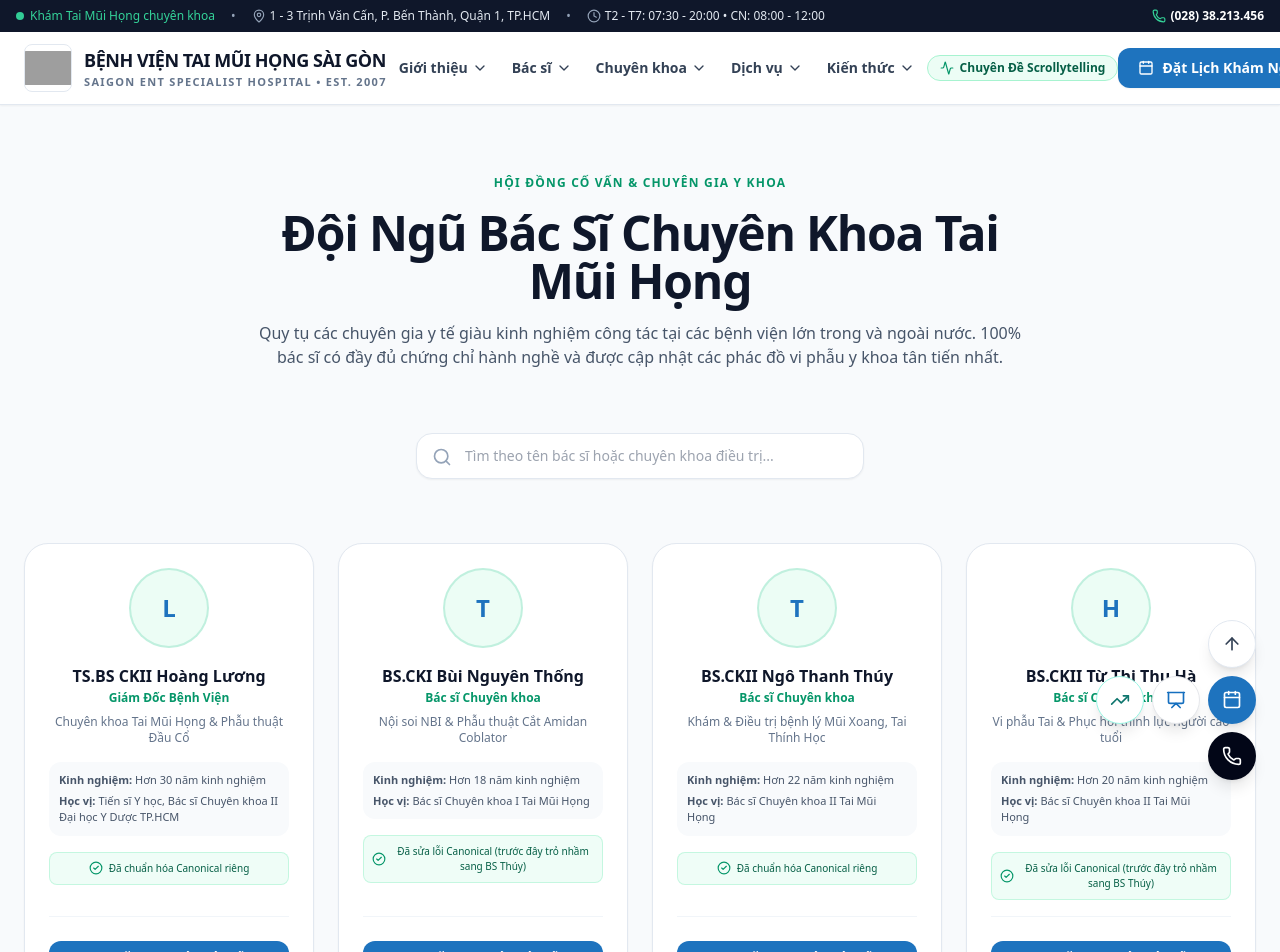
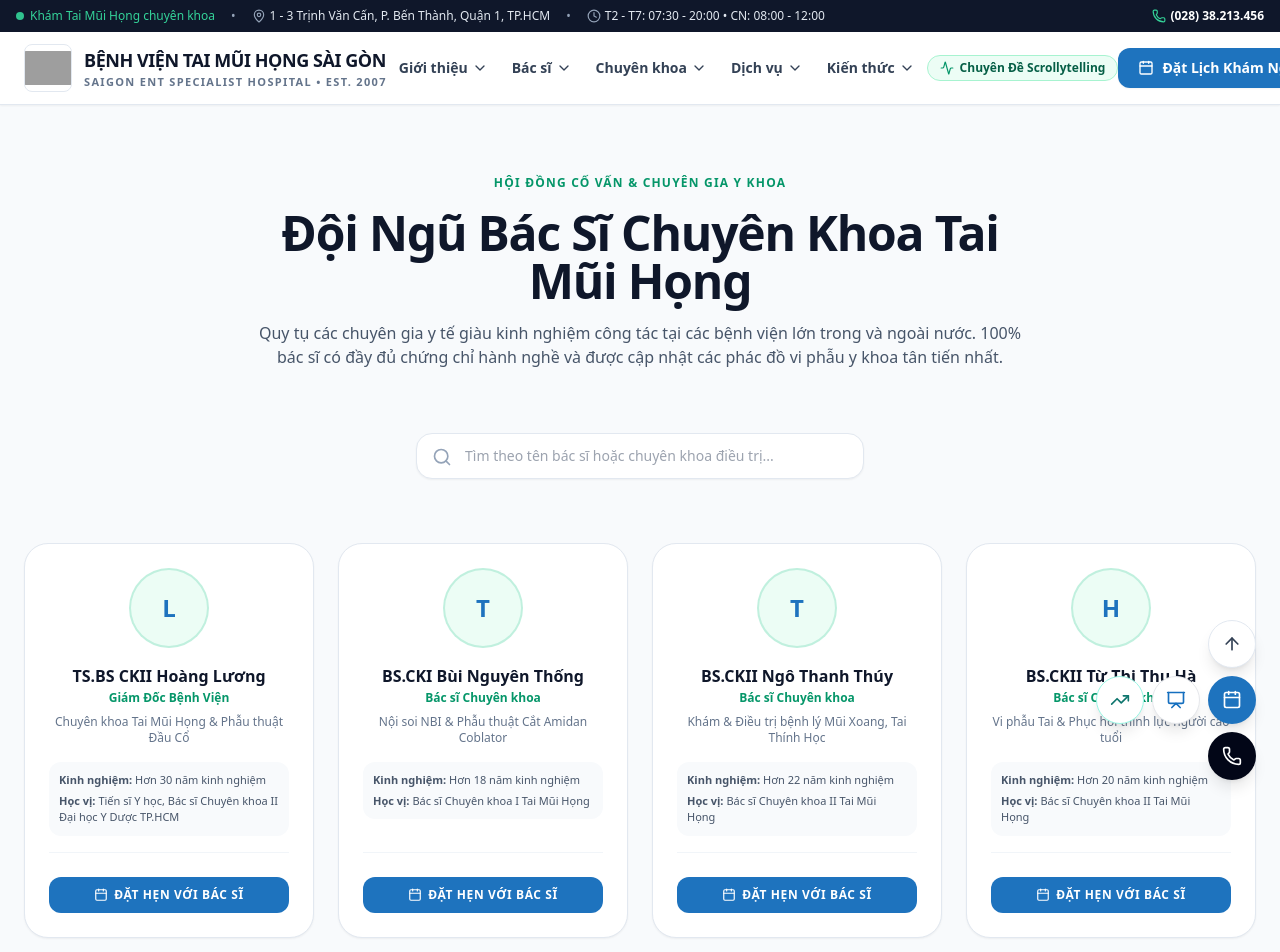
Before and after one commit to vanhien26/taimuihongsg, a Next.js app: page /bac-si in a window 1280 px wide. Shown: the top 952 px of the page. Built offline with nearby package versions, Linux system fonts and the light colour scheme; grey boxes are pictures that could not be loaded.

Commit message:
fix(ui): remove internal canonical audit badge from doctor profile card

```diff
--- a/app/bac-si/page.tsx
+++ b/app/bac-si/page.tsx
@@ -14,8 +14,7 @@ const DOCTORS = [
     specialty: 'Chuyên khoa Tai Mũi Họng & Phẫu thuật Đầu Cổ',
     exp: 'Hơn 30 năm kinh nghiệm',
     edu: 'Tiến sĩ Y học, Bác sĩ Chuyên khoa II Đại học Y Dược TP.HCM',
-    canonical: 'https://taimuihongsg.com/bac-si/ts-bs-ckii-hoang-luong/',
-    status: 'Đã chuẩn hóa Canonical riêng'
+    canonical: 'https://taimuihongsg.com/bac-si/ts-bs-ckii-hoang-luong/'
   },
   {
     name: 'BS.CKI Bùi Nguyên Thống',
@@ -23,8 +22,7 @@ const DOCTORS = [
     specialty: 'Nội soi NBI & Phẫu thuật Cắt Amidan Coblator',
     exp: 'Hơn 18 năm kinh nghiệm',
     edu: 'Bác sĩ Chuyên khoa I Tai Mũi Họng',
-    canonical: 'https://taimuihongsg.com/bac-si/bs-cki-bui-nguyen-thong/',
-    status: 'Đã sửa lỗi Canonical (trước đây trỏ nhầm sang BS Thúy)'
+    canonical: 'https://taimuihongsg.com/bac-si/bs-cki-bui-nguyen-thong/'
   },
   {
     name: 'BS.CKII Ngô Thanh Thúy',
@@ -32,8 +30,7 @@ const DOCTORS = [
     specialty: 'Khám & Điều trị bệnh lý Mũi Xoang, Tai Thính Học',
     exp: 'Hơn 22 năm kinh nghiệm',
     edu: 'Bác sĩ Chuyên khoa II Tai Mũi Họng',
-    canonical: 'https://taimuihongsg.com/bac-si/bs-ngo-thanh-thuy/',
-    status: 'Đã chuẩn hóa Canonical riêng'
+    canonical: 'https://taimuihongsg.com/bac-si/bs-ngo-thanh-thuy/'
   },
   {
     name: 'BS.CKII Từ Thị Thu Hà',
@@ -41,8 +38,7 @@ const DOCTORS = [
     specialty: 'Vi phẫu Tai & Phục hồi thính lực người cao tuổi',
     exp: 'Hơn 20 năm kinh nghiệm',
     edu: 'Bác sĩ Chuyên khoa II Tai Mũi Họng',
-    canonical: 'https://taimuihongsg.com/bac-si/bs-ckii-tu-thi-thu-ha/',
-    status: 'Đã sửa lỗi Canonical (trước đây trỏ nhầm sang BS Thúy)'
+    canonical: 'https://taimuihongsg.com/bac-si/bs-ckii-tu-thi-thu-ha/'
   },
   {
     name: 'BS.CKII Đỗ Kỳ Nhật',
@@ -50,8 +46,7 @@ const DOCTORS = [
     specialty: 'Chẩn đoán nội soi & Điều trị các khối u vùng Đầu Cổ',
     exp: 'Hơn 25 năm kinh nghiệm',
     edu: 'Bác sĩ Chuyên khoa II Tai Mũi Họng',
-    canonical: 'https://taimuihongsg.com/bac-si/bs-ckii-do-ky-nhat/',
-    status: 'Đã chuẩn hóa Canonical riêng'
+    canonical: 'https://taimuihongsg.com/bac-si/bs-ckii-do-ky-nhat/'
   },
   {
     name: 'ThS.BS CKII Trương Kim Tri',
@@ -59,8 +54,7 @@ const DOCTORS = [
     specialty: 'Phẫu thuật Chỉnh hình Vách ngăn & Nội soi Xoang FESS',
     exp: 'Hơn 16 năm kinh nghiệm',
     edu: 'Thạc sĩ Y học, Bác sĩ Chuyên khoa II',
-    canonical: 'https://taimuihongsg.com/bac-si/ths-bs-ckii-truong-kim-tri/',
-    status: 'Đã chuẩn hóa Canonical riêng'
+    canonical: 'https://taimuihongsg.com/bac-si/ths-bs-ckii-truong-kim-tri/'
   },
   {
     name: 'ThS.BS CKI Nguyễn Tất Cường',
@@ -68,8 +62,7 @@ const DOCTORS = [
     specialty: 'Điều trị viêm mũi họng, nạo VA & Thính học trẻ em',
     exp: 'Hơn 15 năm kinh nghiệm',
     edu: 'Thạc sĩ Y học, Bác sĩ Chuyên khoa I',
-    canonical: 'https://taimuihongsg.com/bac-si/ths-bs-cki-nguyen-tat-cuong/',
-    status: 'Đã chuẩn hóa Canonical riêng'
+    canonical: 'https://taimuihongsg.com/bac-si/ths-bs-cki-nguyen-tat-cuong/'
   },
   {
     name: 'BS.CKII Trần Cao Khoát',
@@ -77,8 +70,7 @@ const DOCTORS = [
     specialty: 'Phẫu thuật vi phẫu tai và điều trị chóng mặt tiền đình',
     exp: 'Hơn 24 năm kinh nghiệm',
     edu: 'Bác sĩ Chuyên khoa II Tai Mũi Họng',
-    canonical: 'https://taimuihongsg.com/bac-si/bs-ckii-tran-cao-khoat/',
-    status: 'Đã chuẩn hóa Canonical riêng'
+    canonical: 'https://taimuihongsg.com/bac-si/bs-ckii-tran-cao-khoat/'
   }
 ]
 
@@ -146,11 +138,6 @@ export default function BacSiPage({ onOpenBooking }: PageProps) {
                   <div><strong>Kinh nghiệm:</strong> {doc.exp}</div>
                   <div><strong>Học vị:</strong> {doc.edu}</div>
                 </div>
-
-                <div className="text-[10px] text-emerald-800 bg-emerald-50/80 p-2 rounded-lg border border-emerald-200/60 flex items-center gap-1.5 justify-center">
-                  <CheckCircle2 className="w-3.5 h-3.5 text-emerald-600 shrink-0" />
-                  <span>{doc.status}</span>
-                </div>
               </div>
 
               <div className="pt-6 mt-4 border-t border-slate-100">
```
